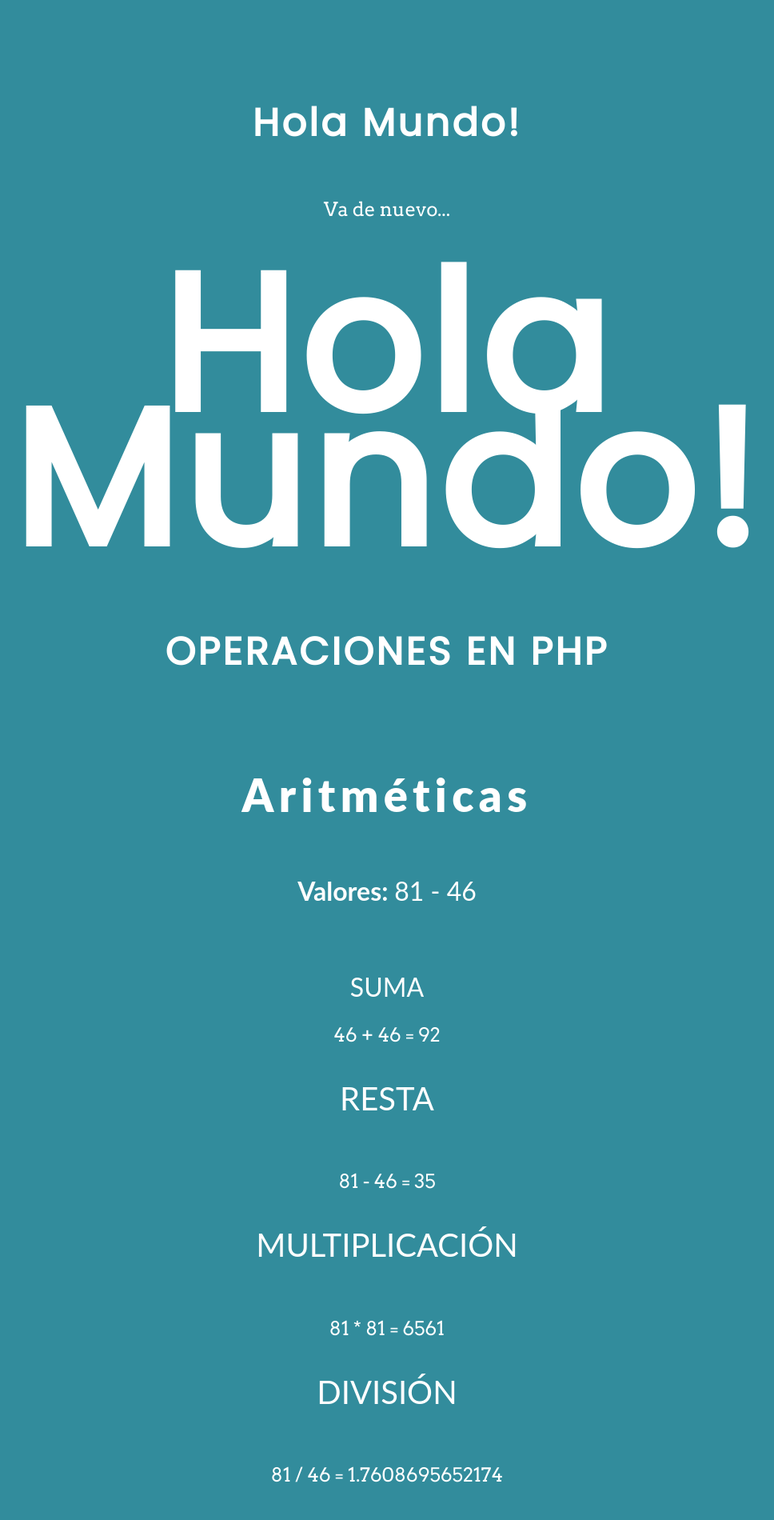
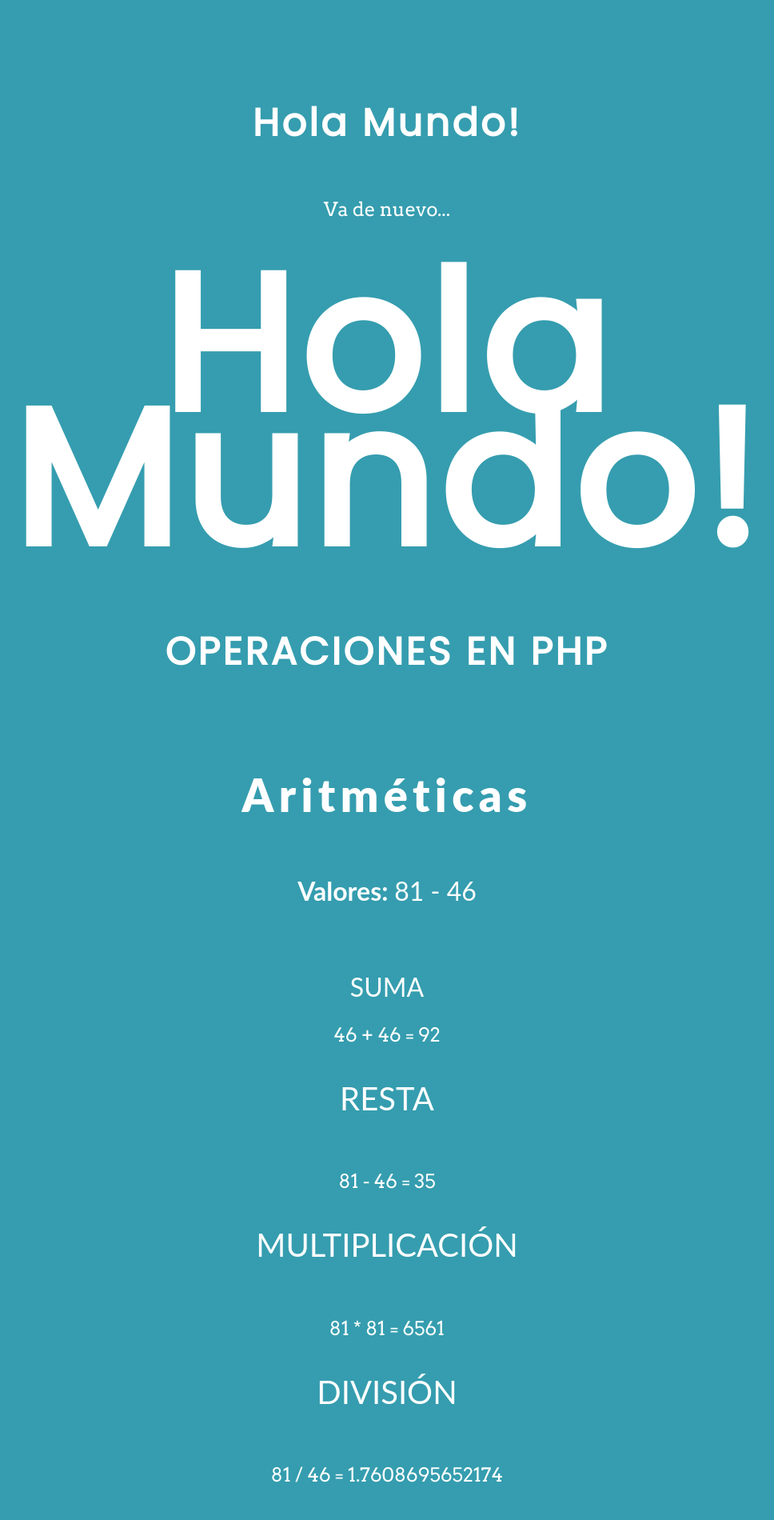
Before and after one commit to bellmed22/BackEndPD, a PHP site: page / in a window 1280 px wide. Shown: the top 1900 px of the page at 80% size, without its empty margins (156-1124 px from the left). Run offline with PHP 8.4, Linux system fonts and the light colour scheme.

Commit message:
Update style.css

```diff
--- a/Clase03/style.css
+++ b/Clase03/style.css
@@ -11,7 +11,7 @@ html {
 
 body {
   font-size: 1.5em;
-  background-color: #328c9c;
+  background-color: #359daf;
   color: #fff;
   font-family: 'Arvo', serif;
   text-align: center;
```
